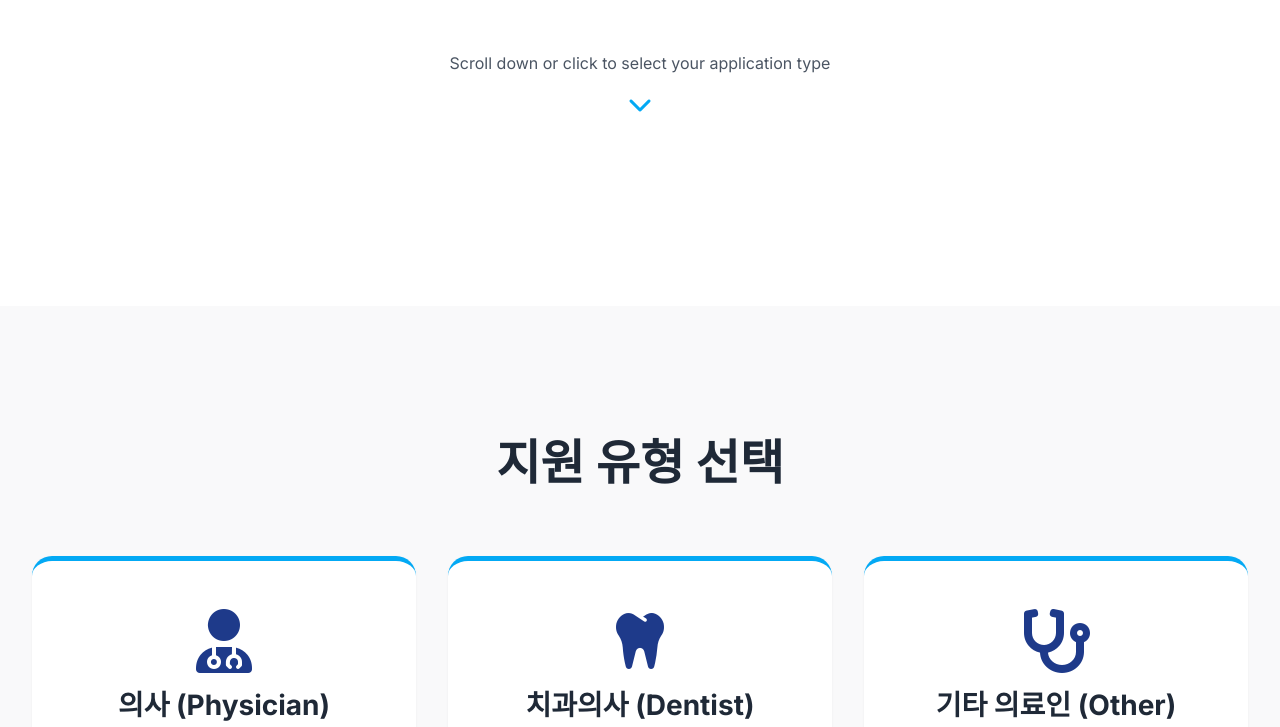
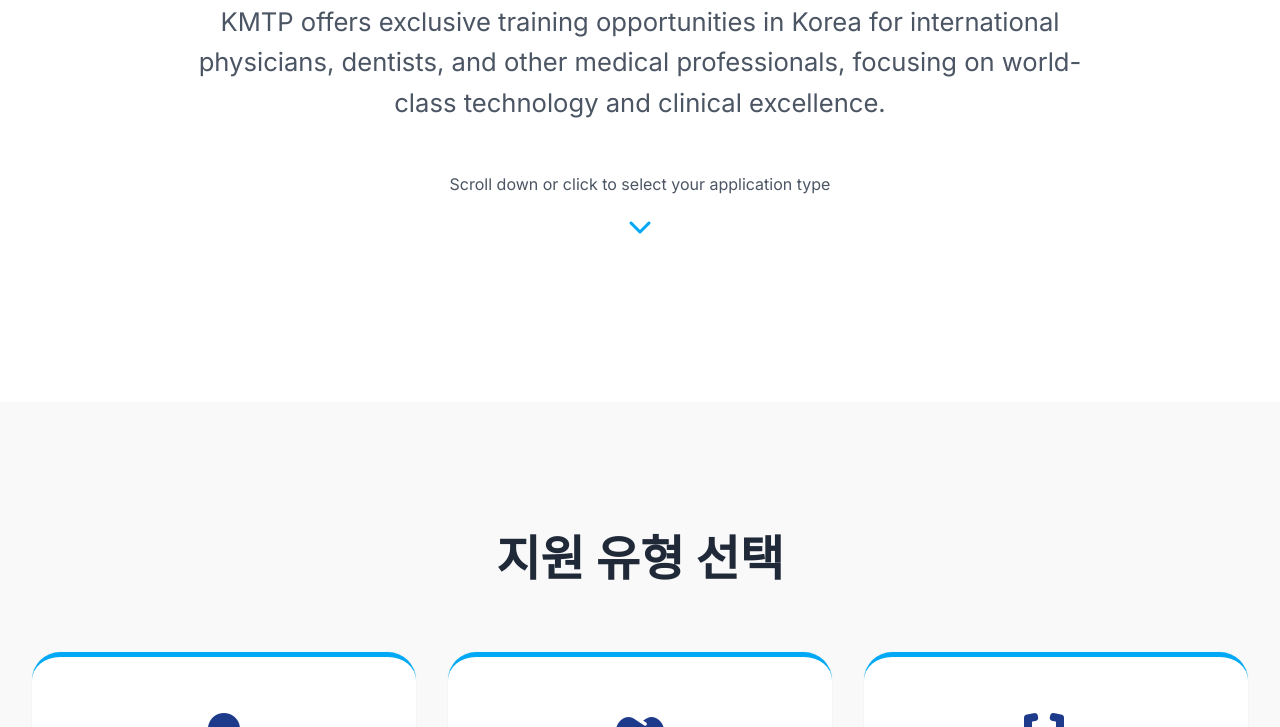
Before and after one commit to tttwww43/mtp_test2, a plain HTML site: page index.html in a window 1280 px wide. Shown: the part 494-1221 px from the top of the page. Drawn offline with Linux system fonts and the light colour scheme.

Commit message:
Update style.css

```diff
--- a/style.css
+++ b/style.css
@@ -24,8 +24,8 @@
     --shadow-heavy: 0 10px 20px rgba(0, 0, 0, 0.15); /* 호버 시 입체적인 그림자 */
     --shadow-xl: 0 20px 40px rgba(0, 0, 0, 0.2);
 
-    --border-radius: 12px; /* 모서리를 부드럽게 (Kakao Pay 스타일) */
-    --border-radius-large: 20px; /* 선택 카드 등 큰 모서리 */
+    --border-radius: 16px; /* 모서리를 부드럽게 (Kakao Pay 스타일) */
+    --border-radius-large: 28px; /* 선택 카드 등 큰 모서리 더 부드럽게 */
     --border-radius-full: 9999px;
     --transition: all 0.3s cubic-bezier(0.4, 0, 0.2, 1);
     --transition-fast: all 0.15s cubic-bezier(0.4, 0, 0.2, 1);
@@ -94,7 +94,7 @@ h1, h2, h3 {
 }
 
 main section {
-    padding: 8rem 0; /* 섹션 간격 대폭 증가 (여백 강조) */
+    padding: 10rem 0; /* 섹션 간격 대폭 증가 (여백 강조) */
 }
 
 .section-title {
@@ -264,30 +264,36 @@ main section {
 /* 5. 메인 페이지 (index.html) 스타일 */
 /* ========================================================= */
 
-/* Hero Landing (Full-Screen UX - Apple/Toss 스타일) */
+/* Hero Landing (풀스크린 헤더/텍스트 잘림 문제 해결 및 스타일 업그레이드) */
 .hero-landing {
     background: var(--background-white);
     display: flex;
     align-items: center;
     justify-content: center;
     text-align: center;
-    padding-top: 0;
-    padding-bottom: 0;
+
+    /* 폰트 잘림 문제 해결: fixed 헤더(6rem) 공간 확보 + 상하 여백 */
+    padding-top: calc(6rem + 4rem); /* 헤더 높이(6rem) + 상단 여백(4rem) */
+    padding-bottom: 8rem;
+
+    min-height: 80vh; /* 뷰포트 대비 최소 높이 설정 */
+
     cursor: pointer;
-    margin-top: -6rem;
+    margin-top: 0; /* 기존 -6rem 문제 해결 */
 }
 
 .hero-landing .hero-title {
-    font-size: 4.5rem; /* 가장 중요한 제목 크기 극대화 (Toss/Apple) */
-    margin-bottom: 1.5rem;
+    font-size: 5rem; /* 제목 크기 극대화 (Toss 스타일) */
+    margin-bottom: 2rem; /* 여백 증가 */
     color: var(--primary-color);
     transition: none;
+    line-height: 1.1; /* 줄 간격 조정 */
 }
 
 .hero-landing .hero-description {
-    font-size: 1.5rem;
-    max-width: 800px;
-    margin: 0 auto 3rem;
+    font-size: 1.6rem; /* 설명 텍스트 크기 증가 (Apple 스타일) */
+    max-width: 900px;
+    margin: 0 auto 3.5rem;
     color: var(--text-secondary);
     transition: none;
 }
@@ -323,8 +329,8 @@ main section {
 .selection-card {
     display: block;
     background-color: var(--background-white);
-    padding: 3rem;
-    border-radius: var(--border-radius-large); /* 더 큰 모서리 */
+    padding: 3.5rem; /* 내부 여백 증가 */
+    border-radius: var(--border-radius-large); /* 28px 적용 (Kakao Pay 스타일) */
     box-shadow: var(--shadow-light);
     border-top: 5px solid var(--secondary-color);
     text-align: center;
@@ -936,9 +942,6 @@ main section {
     font-weight: 600;
     color: var(--text-primary);
     cursor: pointer;
-    display: flex;
-    justify-content: space-between;
-    align-items: center;
     transition: var(--transition-fast);
 }
 
```
